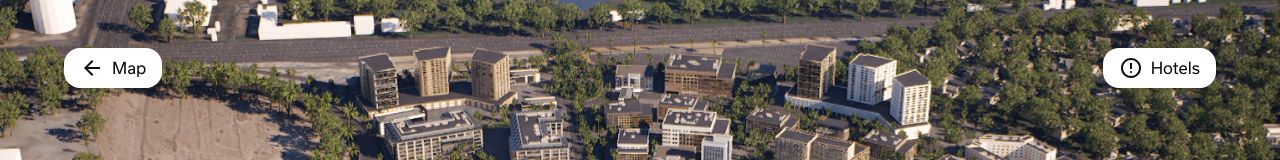
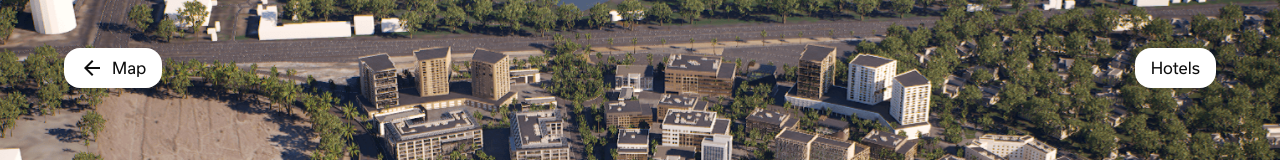
Before and after one commit to SergeyYasenko/HoloXSouz, a Vue app: page / in a window 1280 px wide. Shown: the top 160 px of the page. Built offline with nearby package versions, Linux system fonts and the light colour scheme.

Commit message:
change button

```diff
--- a/src/views/Home.vue
+++ b/src/views/Home.vue
@@ -332,7 +332,6 @@
                      class="home-content-top-about"
                      @click="toggleDisclaimerMode"
                   >
-                     <Icon name="attention" :size="24" color="currentColor" />
                      <p>Hotels</p>
                   </div>
                   <div v-if="editMode" class="home-content-top-edit-mode">
```
